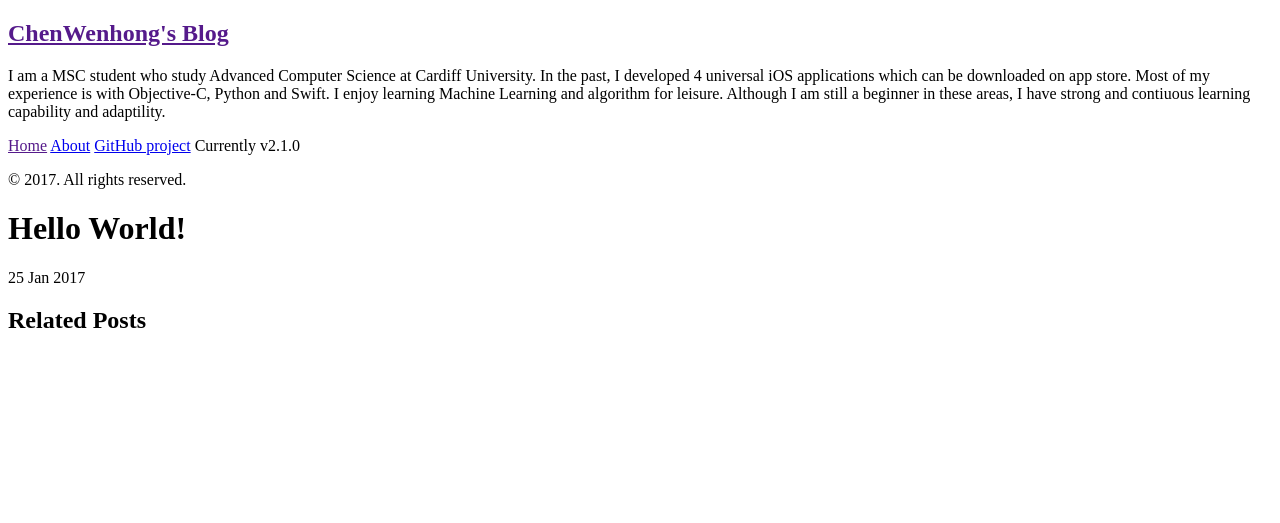
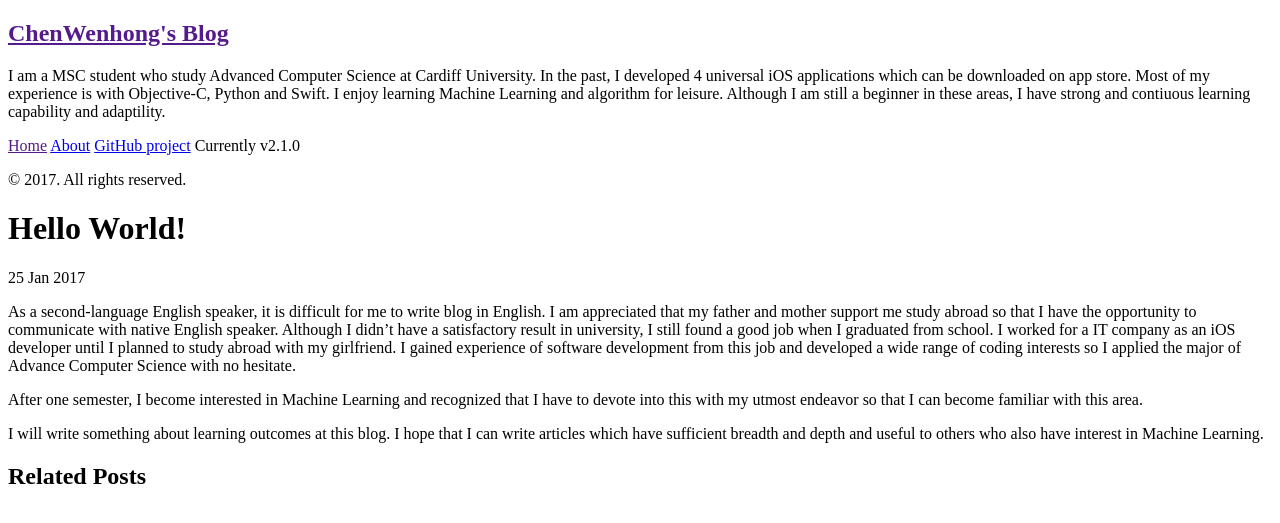
Before and after one commit to ChenWenhong/ChenWenhong.github.io, a Jekyll site: the page built from _posts/2017-01-25-Hello-World!.md, in a window 1280 px wide. Shown: the top 523 px of the page. Built offline with Jekyll 4.4.1, drawn with Linux system fonts in a browser that asks for light colours.

Commit message:
change theme

```diff
--- a/_posts/2017-01-25-Hello-World!.md
+++ b/_posts/2017-01-25-Hello-World!.md
@@ -2,3 +2,8 @@
 layout: post
 title: Hello World!
 ---
+As a second-language English speaker, it is difficult for me to write blog in English. I am appreciated that my father and mother support me study abroad so that I have the opportunity to communicate with native English speaker. Although I didn't have a satisfactory result in university, I still found a good job when I graduated from school. I worked for a IT company as an iOS developer until I planned to study abroad with my girlfriend. I gained experience of software development from this job and developed a wide range of coding interests so I applied the major of Advance Computer Science with no hesitate.
+
+After one semester, I become interested in Machine Learning and recognized that I have to devote into this with my utmost endeavor so that I can become familiar with this area.
+
+I will write something about learning outcomes at this blog. I hope that I can write articles which have sufficient breadth and depth and useful to others who also have interest in Machine Learning.
```
